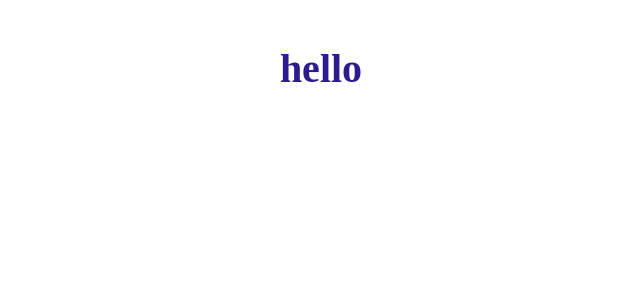
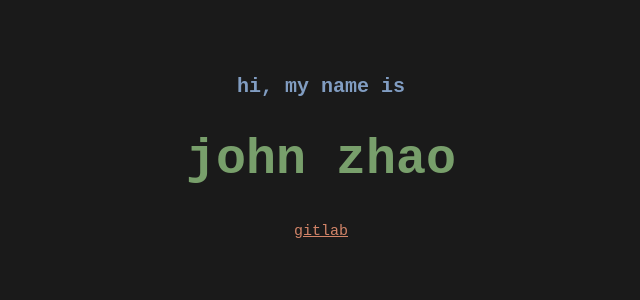
Before and after one commit to kangzhiz/kangzhiz.github.io, a Vue app: page / in a window 1280 px wide. Shown: the top 300 px of the page, without its empty margins (319-959 px from the left). Built offline with nearby package versions, Linux system fonts and the light colour scheme.

Commit message:
Added basic header and github link #5

```diff
--- a/public/index.html
+++ b/public/index.html
@@ -6,7 +6,7 @@
 	<meta http-equiv="X-UA-Compatible" content="IE=edge">
 	<meta name="viewport" content="width=device-width,initial-scale=1.0">
 	<link rel="icon" href="<%= BASE_URL %>favicon.ico">
-	<title><%= htmlWebpackPlugin.options.title %></title>
+	<title>Hello</title>
 </head>
 
 <body>
--- a/src/App.vue
+++ b/src/App.vue
@@ -16,5 +16,15 @@ export default {
 </script>
 
 <style>
-
+:root {
+	--main-bg-color: #1A1A1A;
+	--kary-red: #d38569;
+	--kary-orange: #d28468;
+	--kary-green: #789f6b;
+	--kary-blue: #819dc2;
+	--kary-purple: #b98eb2;
+}
+body {
+	background: var(--main-bg-color);
+}
 </style>
--- a/src/components/Header.vue
+++ b/src/components/Header.vue
@@ -1,6 +1,8 @@
 <template>
 	<header class="header">
-		<h1>hello</h1>
+		<h2>hi, my name is</h2>
+		<h1>john zhao</h1>
+		<a href="https://gitlab.com/kangzhiz">gitlab</a>
 	</header>
 </template>
 
@@ -11,10 +13,25 @@ export default {
 </script>
 
 <style scoped>
-.header {
-	color: #2d1c8f;
+header {
 	text-align: center;
-	padding: 10px;
+	padding: 50px;
+	font-family: 'Courier New', Courier, monospace;
+}
+a {
+	color: var(--kary-orange);
+	font-size: 15px;
+}
+a:visited {
+	color: var(--kary-orange);
+	text-decoration: none;
+}
+h1 {
+	color: var(--kary-green);
+	font-size: 50px;
+}
+h2 {
+	color: var(--kary-blue);
 	font-size: 20px;
 }
 </style>
```
